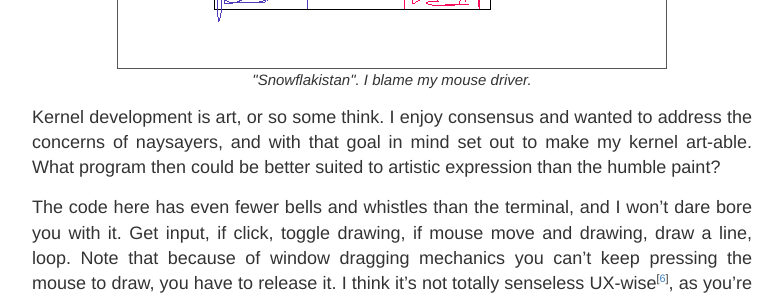
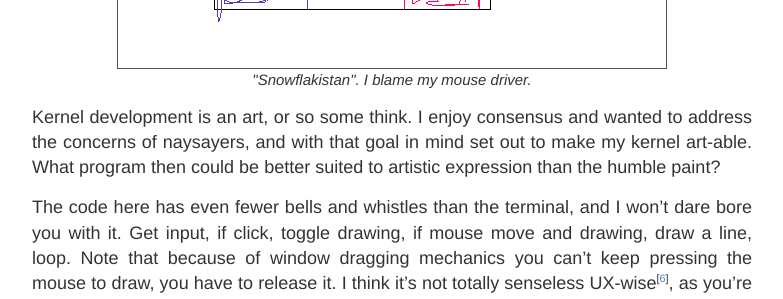
Before and after one commit to 29jm/29jm.github.io, a Jekyll site: the page built from _posts/2020-05-24-a-terminal-at-last.markdown, in a window 1280 px wide and 1400 px high, scrolled down 8232 px. Shown: the part 153-452 px from the top of the window, without its empty margins (248-1031 px from the left). Built offline with Jekyll 4.4.1, drawn with Linux system fonts in a browser that asks for light colours.

Commit message:
a type, a style

```diff
--- a/_posts/2020-05-24-a-terminal-at-last.markdown
+++ b/_posts/2020-05-24-a-terminal-at-last.markdown
@@ -224,7 +224,7 @@
     <figcaption>"Snowflakistan". I blame my mouse driver.</figcaption>
 </figure>
 
-Kernel development is art, or so some think. I enjoy consensus and wanted to address the concerns of naysayers, and with that goal in mind set out to make my kernel art-able. What program then could be better suited to artistic expression than the humble paint?
+Kernel development is an art, or so some think. I enjoy consensus and wanted to address the concerns of naysayers, and with that goal in mind set out to make my kernel art-able. What program then could be better suited to artistic expression than the humble paint?
 
 The code here has even fewer bells and whistles than the terminal, and I won't dare bore you with it. Get input, if click, toggle drawing, if mouse move and drawing, draw a line, loop. Note that because of window dragging mechanics you can't keep pressing the mouse to draw, you have to release it. I think it's not totally senseless UX-wise<sup>[<a href="" title="it mostly is though, yes">6</a>]</sup>, as you're free to focus only on the movement of your hand.
 
--- a/style.scss
+++ b/style.scss
@@ -267,7 +267,7 @@
 }
 
 .post sup {
-  vertical-align: top;
+  vertical-align: super;
   font-size: 0.6em;
 }
 
```
